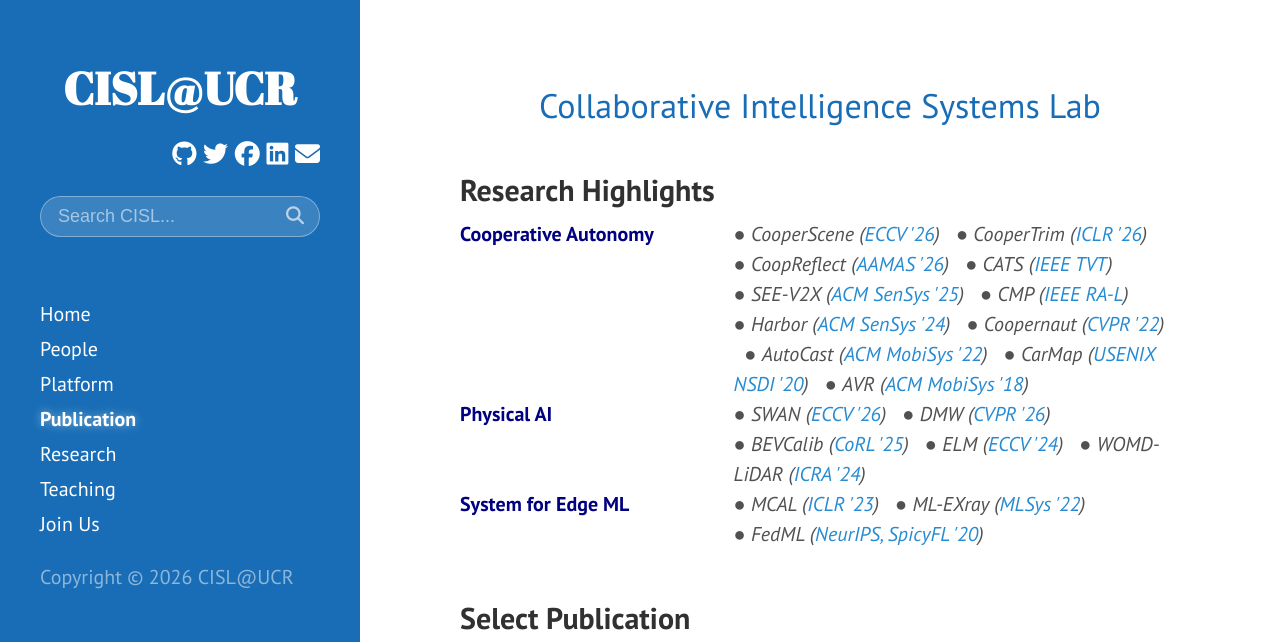
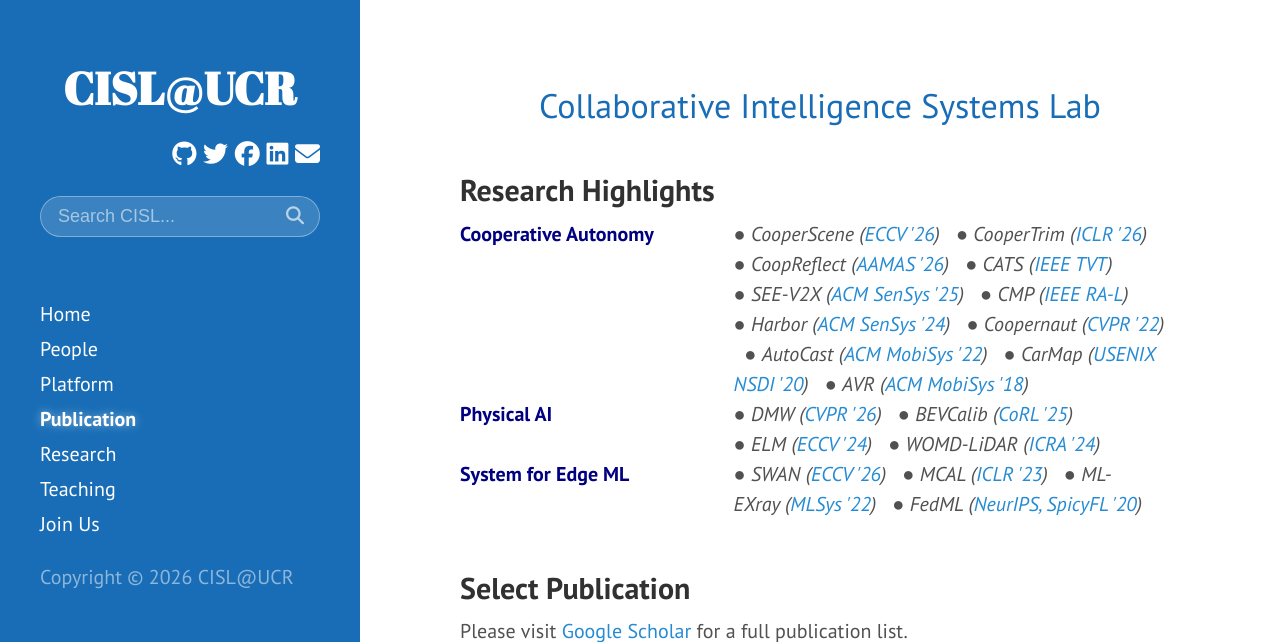
Before and after one commit to UCR-CISL/UCR-CISL.github.io, a Jekyll site: the page built from publication.html, in a window 1280 px wide and 900 px high, cut to the strip 0-642 px from the top of the window. Built offline with Jekyll 4.4.1, drawn with Linux system fonts in a browser that asks for light colours; a style sheet for code colours, icons or effects is not loaded.

```diff
--- a/_data/pub_auto.yml
+++ b/_data/pub_auto.yml
@@ -24,7 +24,7 @@
   img: swan.png
   month: September
   series: ECCV '26
-  tag: PAI
+  tag: mlsys
   title: 'SWAN: World-Aware Adaptive Multimodal Networks for Runtime Variations'
   url: https://arxiv.org/abs/2604.26181
   year: '2026'
@@ -88,7 +88,7 @@
   web: https://talking-vehicles.github.io/
   year: '2026'
 - ENTRYTYPE: inproceedings
-  ID: closercloud
+  ID: CloserCloud
   author: Pragya Sharma, Hang Qiu, Mani Srivastava
   booktitle: 2025 34th International Conference on Computer Communications and Networks
     (ICCCN)
```
